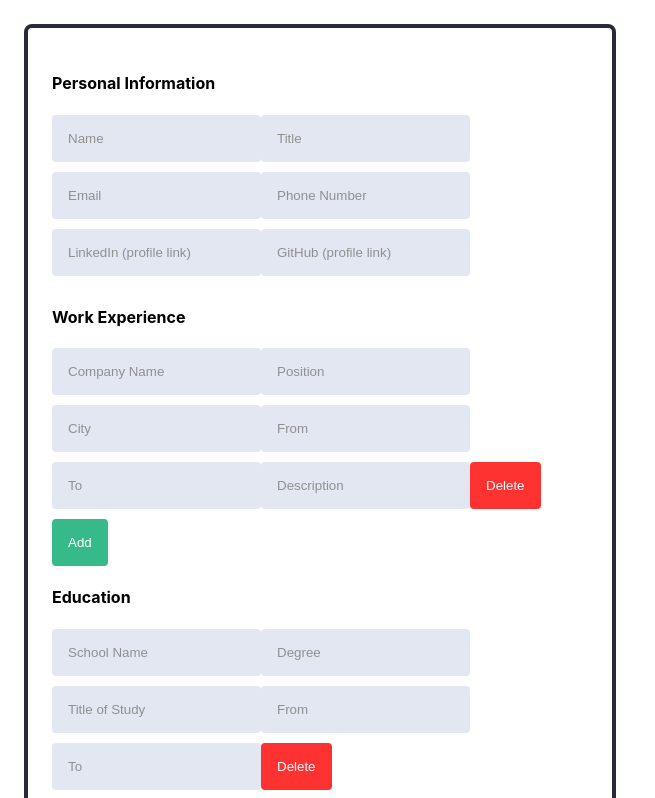
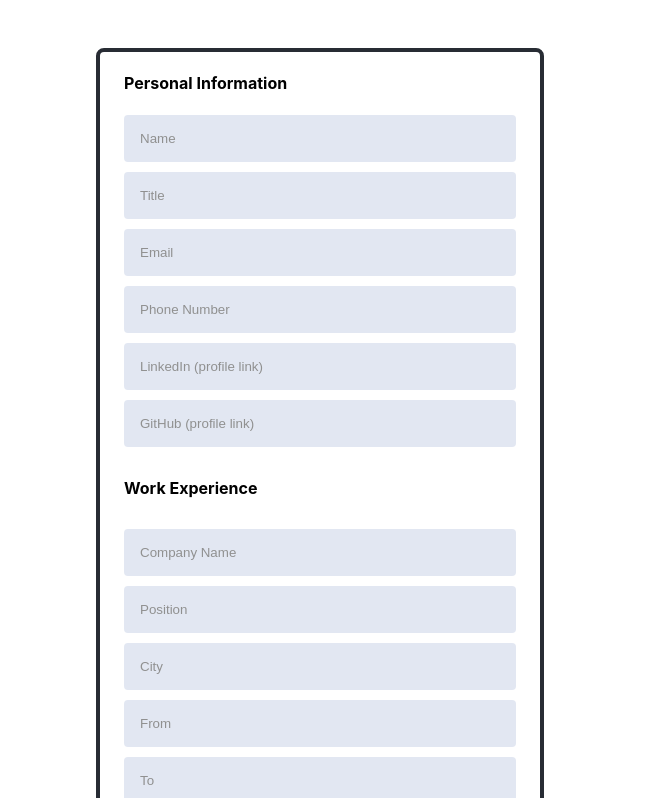
Before and after one commit to mraffia/odin-cv-application, a React (Create React App) app: page / in a window 1280 px wide. Shown: the top 798 px of the page, without its empty margins (0-655 px from the left). Built offline with nearby package versions, Linux system fonts and the light colour scheme.

Commit message:
Finish layouting for forms

```diff
--- a/src/App.css
+++ b/src/App.css
@@ -46,10 +46,20 @@
 }
 
 .form-container {
-  margin: 24px;
-  padding: 24px;
+  margin: 48px 96px 48px 96px;
+  padding: 0 24px 24px 24px;
   border: #282c34 4px solid;
   border-radius: 8px;
+}
+
+.form-subcontainer,
+.form-subcontainer-dynamic,
+.reset-container {
+  display: grid;
+}
+
+.form-subcontainer-dynamic {
+  margin: 10px 0 10px 0;
 }
 
 .form-personal,
@@ -85,6 +95,7 @@ button:hover {
 
 .add-experience,
 .add-education {
+  margin-bottom: 10px;
   background-color: #04AA6D;
 }
 
--- a/src/App.js
+++ b/src/App.js
@@ -160,49 +160,25 @@ class App extends React.Component {
           <form className="form">
             <div className="form-subcontainer">
               <h4>Personal Information</h4>
-              <label>
               <input className="form-personal" placeholder="Name" name="name" type="text" value={this.state.personal.name} onChange={this.handleChange} />
-              </label>
-              <label>
               <input className="form-personal" placeholder="Title" name="title" type="text" value={this.state.personal.title} onChange={this.handleChange} />
-              </label>
-              <label>
               <input className="form-personal" placeholder="Email" name="email" type="email" value={this.state.personal.email} onChange={this.handleChange} />
-              </label>
-              <label>
               <input className="form-personal" placeholder="Phone Number" name="phone" type="text" value={this.state.personal.phone} onChange={this.handleChange} />
-              </label>
-              <label>
               <input className="form-personal" placeholder="LinkedIn (profile link)" name="linkedin" type="text" value={this.state.personal.linkedin} onChange={this.handleChange} />
-              </label>
-              <label>
               <input className="form-personal" placeholder="GitHub (profile link)" name="github" type="text" value={this.state.personal.github} onChange={this.handleChange} />
-              </label>
             </div>
 
             <div className="form-subcontainer">
               <h4>Work Experience</h4>
               {this.state.experiences.map((experience, i) => {
                 return (
-                  <div key={i}>
-                    <label>
+                  <div key={i} className="form-subcontainer-dynamic">
                     <input id={i} className="form-experience" placeholder="Company Name" name="companyName" type="text" value={this.state.experiences[i].companyName} onChange={this.handleChangeExpOrEdu} />
-                    </label>
-                    <label>
                     <input id={i} className="form-experience" placeholder="Position" name="position" type="text" value={this.state.experiences[i].position} onChange={this.handleChangeExpOrEdu} />
-                    </label>
-                    <label>
                     <input id={i} className="form-experience" placeholder="City" name="workCity" type="text" value={this.state.experiences[i].workCity} onChange={this.handleChangeExpOrEdu} />
-                    </label>
-                    <label>
                     <input id={i} className="form-experience" placeholder="From" name="workFrom" type="text" value={this.state.experiences[i].workFrom} onChange={this.handleChangeExpOrEdu} />
-                    </label>
-                    <label>
                     <input id={i} className="form-experience" placeholder="To" name="workTo" type="text" value={this.state.experiences[i].workTo} onChange={this.handleChangeExpOrEdu} />
-                    </label>
-                    <label>
                     <input id={i} className="form-experience" placeholder="Description" name="workDesc" type="textarea" value={this.state.experiences[i].workDesc} onChange={this.handleChangeExpOrEdu} />
-                    </label>
                     <button id={i} className="del-experience" type="button" onClick={this.handleDeleteExpOrEdu}>Delete</button>
                   </div>
                 );
@@ -214,22 +190,12 @@ class App extends React.Component {
               <h4>Education</h4>
               {this.state.educations.map((education, i) => {
                 return (
-                  <div key={i}>
-                    <label>
+                  <div key={i} className="form-subcontainer-dynamic">
                     <input id={i} className="form-education" placeholder="School Name" name="schoolName" type="text" value={this.state.educations[i].schoolName} onChange={this.handleChangeExpOrEdu} />
-                    </label>
-                    <label>
                     <input id={i} className="form-education" placeholder="Degree" name="degree" type="text" value={this.state.educations[i].degree} onChange={this.handleChangeExpOrEdu} />
-                    </label>
-                    <label>
                     <input id={i} className="form-education" placeholder="Title of Study" name="studyTitle" type="text" value={this.state.educations[i].studyTitle} onChange={this.handleChangeExpOrEdu} />
-                    </label>
-                    <label>
                     <input id={i} className="form-education" placeholder="From" name="studyFrom" type="text" value={this.state.educations[i].studyFrom} onChange={this.handleChangeExpOrEdu} />
-                    </label>
-                    <label>
                     <input id={i} className="form-education" placeholder="To" name="studyTo" type="text" value={this.state.educations[i].studyTo} onChange={this.handleChangeExpOrEdu} />
-                    </label>
                     <button id={i} className="del-education" type="button" onClick={this.handleDeleteExpOrEdu}>Delete</button>
                   </div>
                 );
```
Lines whose indentation alone changed are shown as unchanged.
